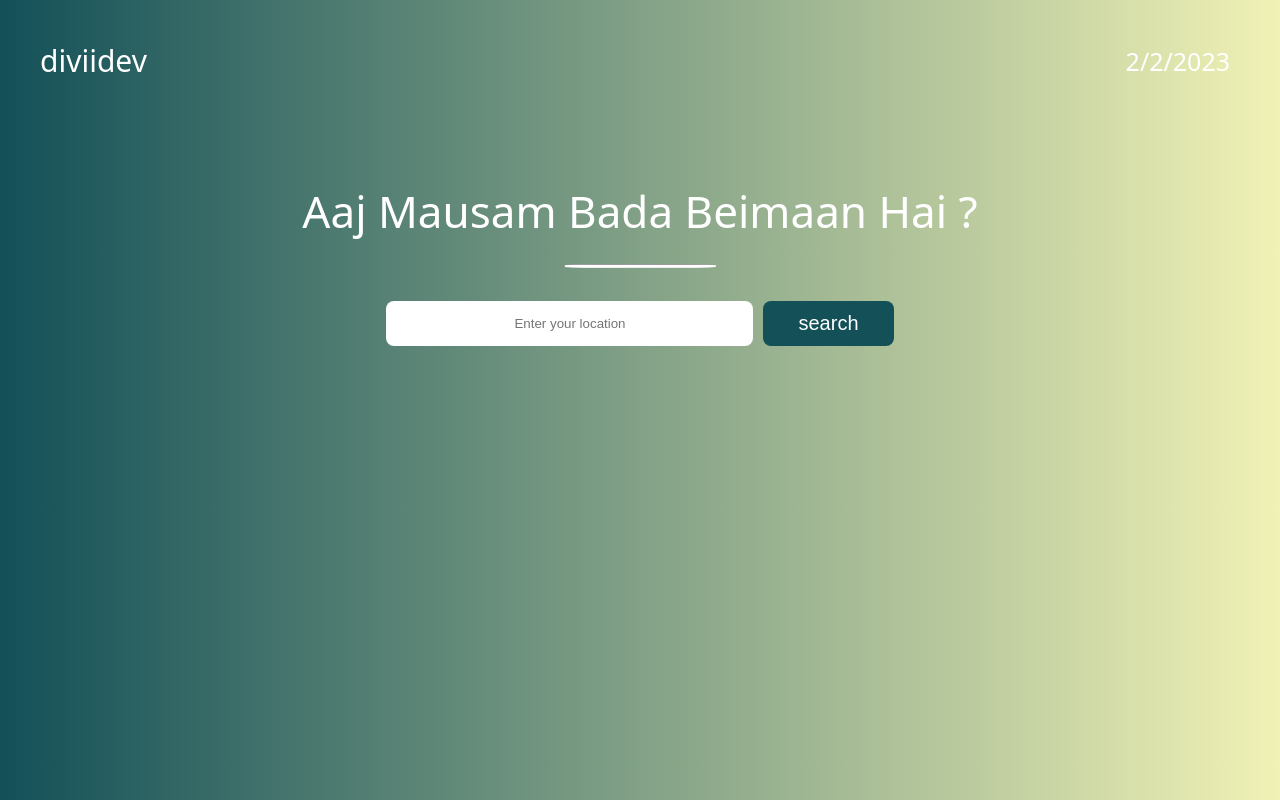
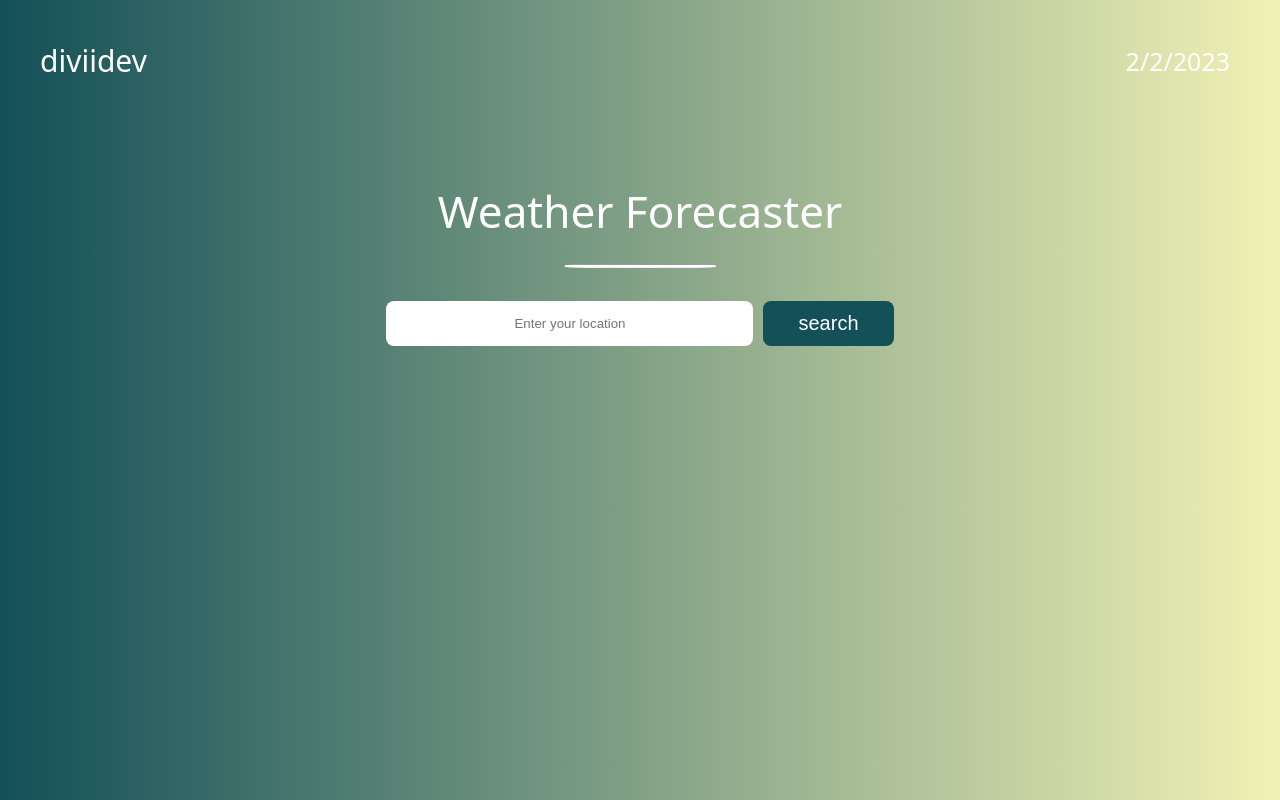
Before and after one commit to diviidev/weather-forecast, a plain HTML site: page index.html in a window 1280 px wide. Drawn offline with Linux system fonts and the light colour scheme.

Commit message:
Update index.html

```diff
--- a/index.html
+++ b/index.html
@@ -17,7 +17,7 @@
         <div id="head2"></div>
       </div>
       <div id="body">
-        <div id="body1">Aaj Mausam Bada Beimaan Hai ?</div>
+        <div id="body1">Weather Forecaster</div>
       </div>
       <hr class="line" />
       <div id="body2">
```
